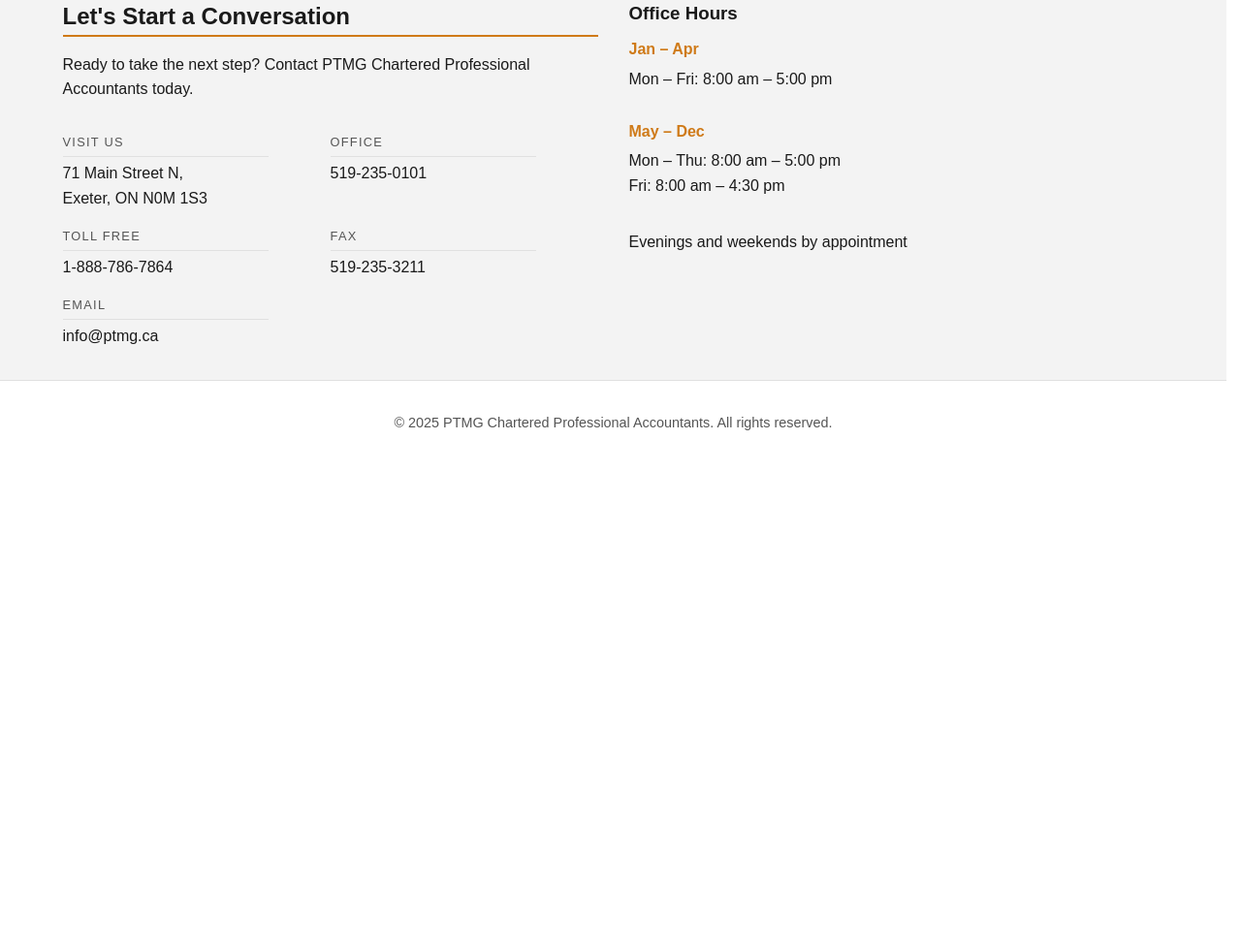
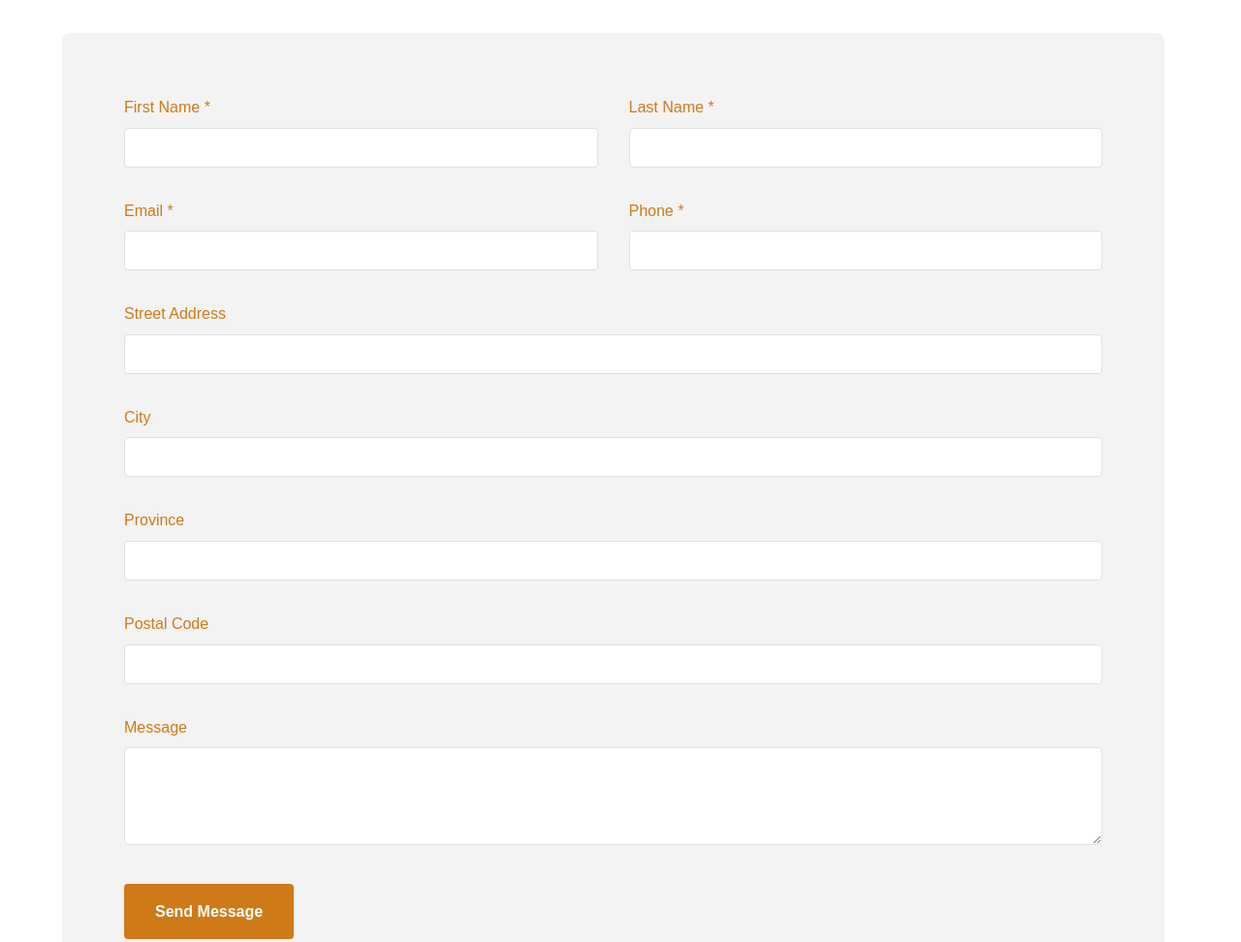
Before and after one commit to jeffreyboersma/ptmg, a website built with Vite: page src/contact.html in a window 1280 px wide. Shown: the part 444-1416 px from the top of the page at 97% size. Before the commit the page ends 924 px from the top, so only its background shows below. Built offline with nearby package versions, Linux system fonts and the light colour scheme; files whose address does not match are found by name; a web font is replaced by a local one.

Commit message:
initial contact form commit

```diff
--- a/src/contact.html
+++ b/src/contact.html
@@ -93,9 +93,56 @@
                 <p class="hero-subtitle">Let's Start the Conversation</p>
             </div>
         </section>
-
+        <section class="content-section">
+            <div class="contact-form-container">
+                <form action="#" method="POST">
+                    <div class="form-row">
+                        <div class="form-group">
+                            <label for="firstName">First Name *</label>
+                            <input type="text" id="firstName" name="firstName" required>
+                        </div>
+                        <div class="form-group">
+                            <label for="lastName">Last Name *</label>
+                            <input type="text" id="lastName" name="lastName" required>
+                        </div>
+                    </div>
+                    <div class="form-row">
+                        <div class="form-group">
+                            <label for="email">Email *</label>
+                            <input type="email" id="email" name="email" required>
+                        </div>
+                        <div class="form-group">
+                            <label for="phone">Phone *</label>
+                            <input type="text" id="phone" name="phone" required>
+                        </div>
+                    </div>
+                    <div class="form-group">
+                        <label for="address">Street Address</label>
+                        <input type="text" id="address" name="address">
+                    </div>
+                    <div class="form-group">
+                        <label for="city">City</label>
+                        <input type="text" id="city" name="city">
+                    </div>
+                    <div class="form-group">
+                        <label for="province">Province</label>
+                        <input type="text" id="province" name="province">
+                    </div>
+                    <div class="form-group">
+                        <label for="postalCode">Postal Code</label>
+                        <input type="text" id="postalCode" name="postalCode">
+                    </div>
+                    <div class="form-group">
+                        <label for="message">Message</label>
+                        <textarea id="message" name="message" rows="5"></textarea>
+                    </div>
+                    <a href="#" type="submit" class="btn btn-primary">Send Message</a>
+                </form>
+            </div>
+        </section>
         <section id="contact" class="contact-section">
             <div class="container contact-container">
+                <div class="contact-details-wrapper">
                     <div class="contact-info">
                         <h2>Let's Start a Conversation</h2>
                         <p>Ready to take the next step? Contact PTMG Chartered Professional Accountants today.</p>
@@ -137,6 +184,7 @@
                         <p class="note">Evenings and weekends by appointment</p>
                     </div>
                 </div>
+            </div>
         </section>
     </main>
 
--- a/src/css/components/_forms.scss
+++ b/src/css/components/_forms.scss
@@ -2,6 +2,7 @@
 .contact-form-container {
     background-color: var(--bg-secondary);
     padding: var(--spacing-lg);
+    margin: 0 var(--spacing-lg);
     border-radius: 8px;
 }
 
@@ -32,3 +33,16 @@
     outline: none;
     border-color: var(--accent-color);
 }
+
+.form-row {
+    display: grid;
+    grid-template-columns: 1fr 1fr;
+    gap: var(--spacing-md);
+}
+
+@media (max-width: 768px) {
+    .form-row {
+        grid-template-columns: 1fr;
+        gap: 0;
+    }
+}
--- a/src/css/pages/_contact.scss
+++ b/src/css/pages/_contact.scss
@@ -65,3 +65,9 @@
         grid-template-columns: 1fr;
     }
 }
+
+.contact-details-wrapper {
+    display: flex;
+    flex-direction: column;
+    gap: var(--spacing-lg);
+}
```
Lines whose indentation alone changed are shown as unchanged.
